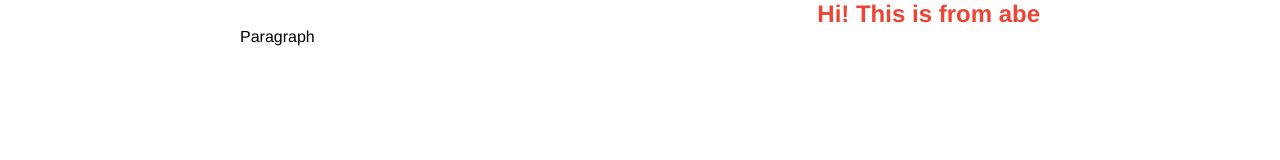
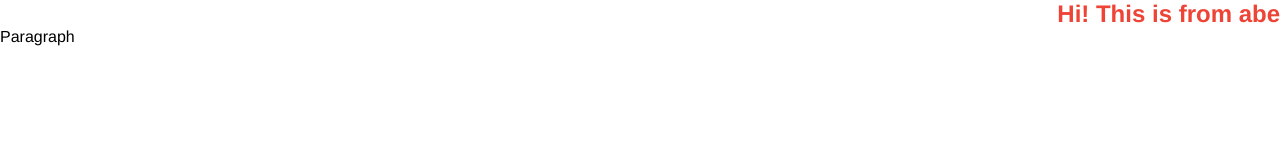
Before and after one commit to jcarlosvegadiaz/Lessons-R1, a plain HTML site: page Index.html in a window 1280 px wide. Drawn offline with nearby package versions, Linux system fonts and the light colour scheme.

Commit message:
max width: inherit

```diff
--- a/main.css
+++ b/main.css
@@ -6,10 +6,10 @@
 }
 
 html, body {
+  max-width: inherit;
   padding: 0;
   overflow: hidden;
   min-height: 100vh;
-    max-width: 100vh;
     margin: 0 auto;
 }
 
```
